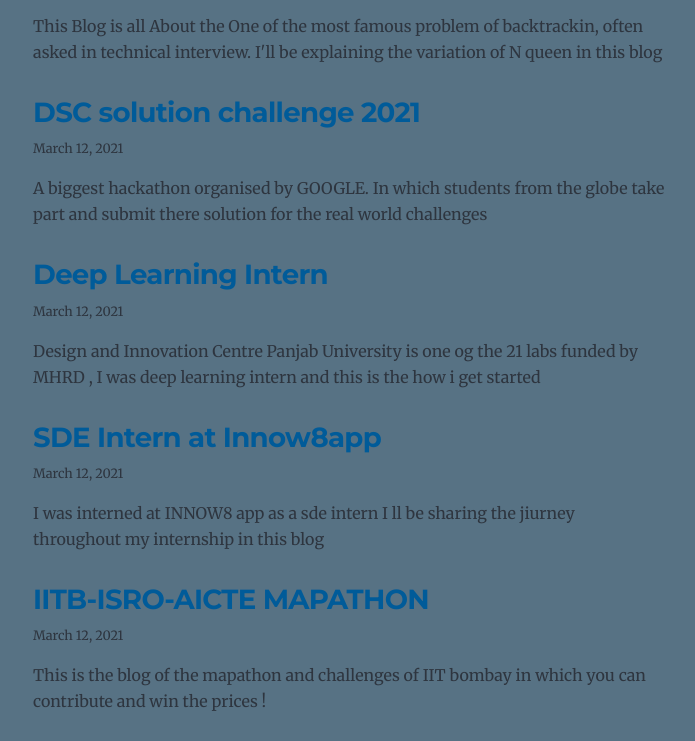
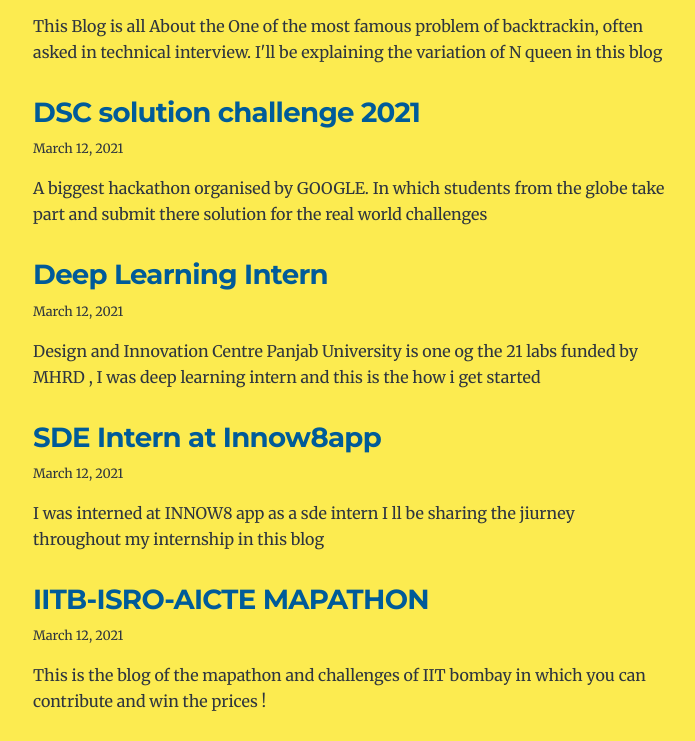
Before and after one commit to backbencher00/my-starter-blog, a Gatsby site: page / in a window 1280 px wide. Shown: the part 767-1508 px from the top of the page, without its empty margins (291-986 px from the left). Built offline with nearby package versions, Linux system fonts and the light colour scheme; Gatsby itself is replaced by a stand-in of ours.

Commit message:
Update global.css

```diff
--- a/src/styles/global.css
+++ b/src/styles/global.css
@@ -1,3 +1,3 @@
 html {
-    background-color: #577284
+    background-color: #fceb50
 }
```
